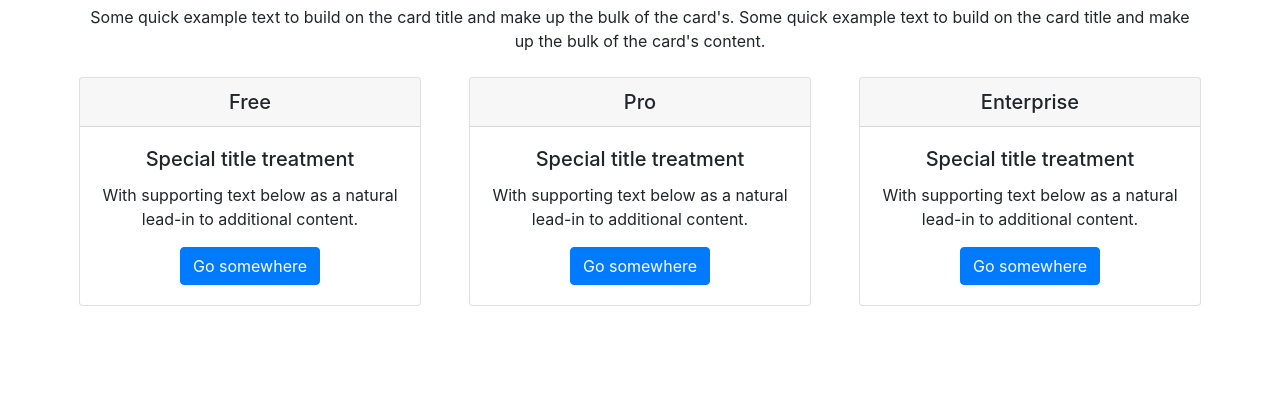
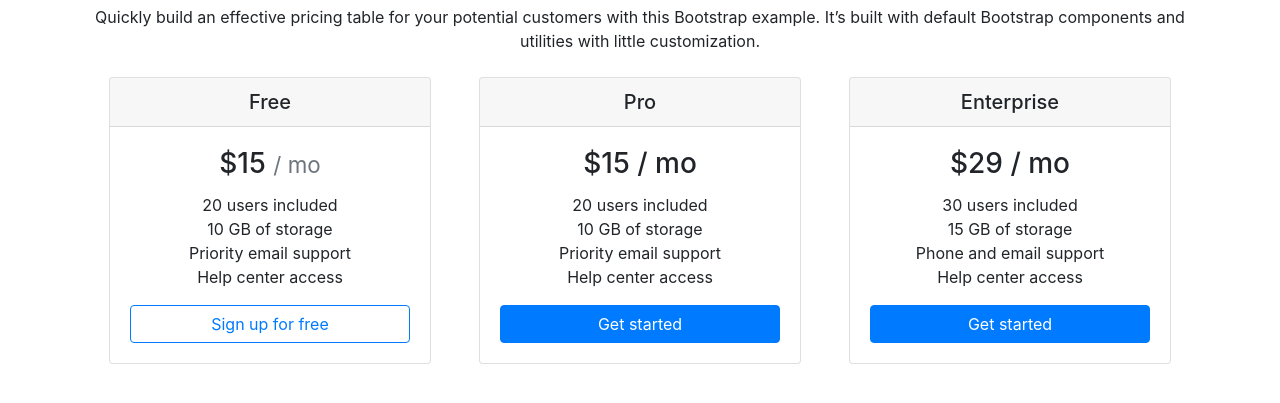
Before and after one commit to Strukturavaltas-03-Frontend-2022/bs-projekt-cards-gozgermon, a plain HTML site: page index.html in a window 1280 px wide. Shown: the part 75-478 px from the top of the page. Drawn offline with nearby package versions, Linux system fonts and the light colour scheme.

Commit message:
kész cards

```diff
--- a/index.html
+++ b/index.html
@@ -13,44 +13,57 @@
 <body class="d-flex flex-column min-vh-100">
     <section class="py-4">
         <div class="container">
-            <div class="row">
+            <div class="row justify-content-center">
                 <div class="col-12 ">
                     <h1 class="text-center  text-center">Pricing</h1>
-                    <p class="card-text text-center mb-4">Some quick example text to build on the card title and make up
-                        the bulk of the card's. Some quick example text to build on the card title and
-                        make up the bulk of the card's content.</p>
+                    <p class="card-text text-center mb-4">Quickly build an effective pricing table for your potential
+                        customers with this Bootstrap example. It’s built with default Bootstrap components and
+                        utilities with little customization.</p>
                 </div>
-                <div class="row">
+                <div class="row col-12 text-center justify-content-center">
                     <div class="card col-md-4 mb-4 px-4 border-0">
-                        <div class="card px-0">
+                        <div class="card px-0 h-100">
                             <h5 class="card-header text-center">Free</h5>
-                        <div class="card-body text-center">
-                            <h5 class="card-title text-center">Special title treatment</h5>
-                            <p class="card-text">With supporting text below as a natural lead-in to additional content.
+                            <div class="card-body text-center d-flex flex-column">
+                                <h3 class="card-title text-center">$15 <small class="text-muted">/ mo</small></h3>
+                                <p class="card-text">
+                                20 users included <br>
+                                10 GB of storage <br>
+                                Priority email support<br>
+                                Help center access <br>
                             </p>
-                            <a href="#" class="btn btn-primary">Go somewhere</a>
+                                <a href="#" class="btn btn-outline-primary card-link mt-auto">Sign up for free</a>
+
                             </div>
                         </div>
                     </div>
                     <div class="card col-md-4 mb-4  px-4 border-0">
-                        <div class="card px-0">
+                        <div class="card px-0 h-100">
                             <h5 class="card-header text-center">Pro</h5>
-                        <div class="card-body text-center">
-                            <h5 class="card-title">Special title treatment</h5>
-                            <p class="card-text">With supporting text below as a natural lead-in to additional content.
+                            <div class="card-body text-center d-flex flex-column">
+                                <h3 class="card-title">$15 / mo</h3>
+                                <p class="card-text">
+                                    20 users included <br>
+                                    10 GB of storage <br>
+                                    Priority email support <br>
+                                    Help center access <br>
                                 </p>
-                            <a href="#" class="btn btn-primary">Go somewhere</a>
+                                <a href="#" class="btn btn-primary card-link mt-auto">Get started</a>
                             </div>
                         </div>
                     </div>
                     <div class="card col-md-4 mb-4 px-4 border-0">
-                        <div class="card px-0">
+                        <div class="card px-0 h-100">
                             <h5 class="card-header text-center">Enterprise</h5>
-                        <div class="card-body text-center">
-                            <h5 class="card-title">Special title treatment</h5>
-                            <p class="card-text">With supporting text below as a natural lead-in to additional content.
+                            <div class="card-body text-center d-flex flex-column">
+                                <h3 class="card-title">$29 / mo</h3>
+                                <p class="card-text">
+                                    30 users included <br>
+                                    15 GB of storage <br>
+                                    Phone and email support<br>
+                                    Help center access <br>
                                 </p>
-                            <a href="#" class="btn btn-primary">Go somewhere</a>
+                                <a href="#" class="btn btn-primary card-link mt-auto">Get started</a>
                             </div>
                         </div>
                     </div>
```
Lines whose indentation alone changed are shown as unchanged.
